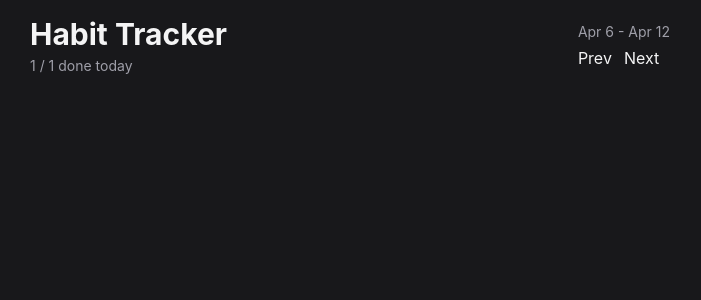
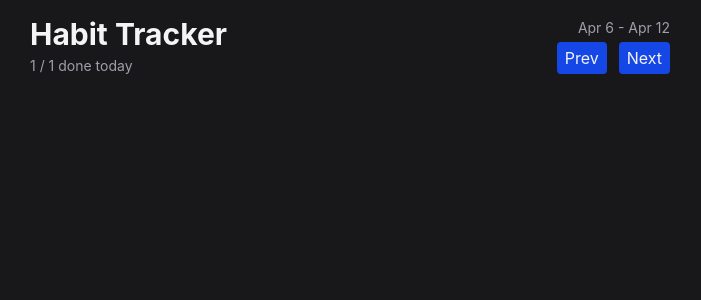
Before and after one commit to Hamm01/new-ui-integration, a React (Vite) app: page / in a window 1280 px wide. Shown: the top 300 px of the page, without its empty margins (290-991 px from the left). Built offline with nearby package versions, Linux system fonts and the light colour scheme.

Commit message:
changes the button theme and adjusted the date layout

```diff
--- a/src/App.tsx
+++ b/src/App.tsx
@@ -14,11 +14,11 @@ function Header() {
       <h1 className="text-3xl font-bold">Habit Tracker</h1>
       <span className="text-zinc-400 text-sm" >1 / 1 done today</span>
     </div>
-    <div className="flex flex-col gap-1">
+    <div className="flex flex-col gap-1 items-end">
       <span className="text-zinc-400 text-sm">Apr 6 - Apr 12</span>
       <div className="flex items-center gap-3">
-        <Button text="Prev"></Button>
-        <Button text="Next"></Button>
+        <Button >Prev</Button>
+        <Button>Next</Button>
       </div>
     </div>
   </header>
--- a/src/components/Buttons.tsx
+++ b/src/components/Buttons.tsx
@@ -1,7 +1,9 @@
+import type { ReactNode } from "react"
+
 type ButtonProps = {
-    text: string
+    children: ReactNode
 }
 
-export function Button(props: ButtonProps) {
-    return <button>{props.text}</button>
+export function Button({ children }: ButtonProps) {
+    return <button className="bg-blue-700 hover:bg-blue-600 transition-colors rounded px-2 py-1 disabled:opacity-30 disabled:cursor-not-allowed">{children}</button>
 }
```
